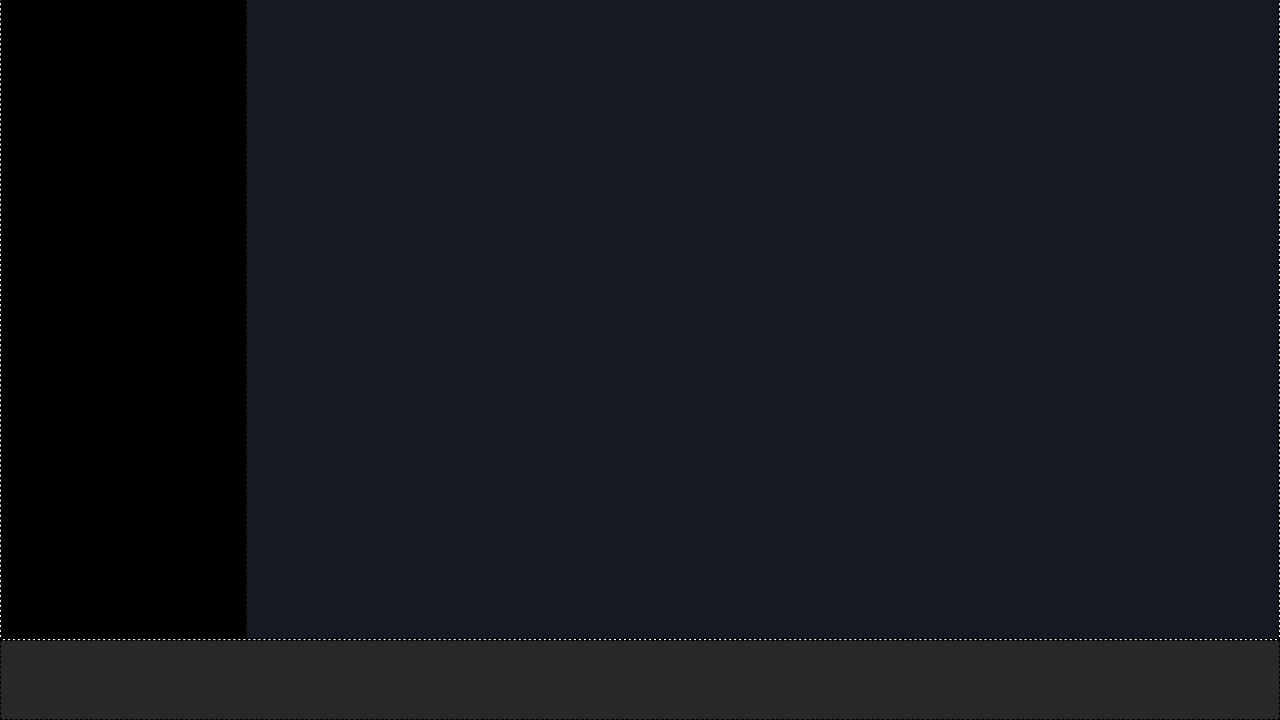
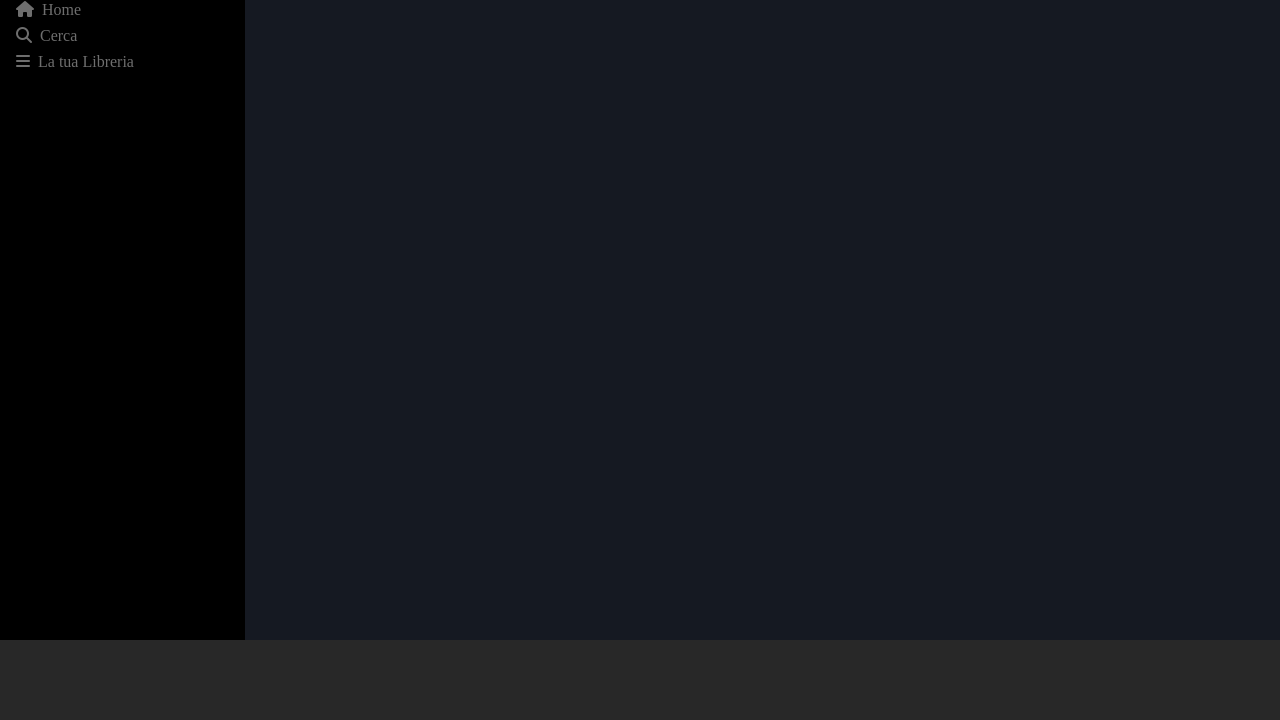
Before and after one commit to ManuelTrappolini/html-css-spotifyweb, a plain HTML site: page index.html in a window 1280 px wide. Shown: the part 80-800 px from the top of the page. Drawn offline with Linux system fonts and the light colour scheme.

Commit message:
update sidebar

```diff
--- a/assets/style.css
+++ b/assets/style.css
@@ -45,6 +45,14 @@ body{
 .d-none{
     display: none;
 }
+
+.list-unstyled{
+    list-style: none;
+}
+
+.color-white{
+    color: white;
+}
 /* #endregion utilities */
 
 /* #region d-flex */
@@ -63,7 +71,24 @@ body{
 .sidebar{
     width: 245px;
     background-color: black;
+    ul{
+        color: #6e6e6e;
+        margin-left: 1rem;
+        margin-top:1rem
+    }
+    i{
+        color: #6e6e6e;
+        padding-right: 0.5rem;
+    }
 
+    li{
+        padding-bottom: 0.5rem;
+
+    }
+
+    li:hover{
+        color: white;
+    }
 }
 
 .main-logo{
--- a/index.html
+++ b/index.html
@@ -4,16 +4,22 @@
 <head>
     <meta charset="UTF-8">
     <meta name="viewport" content="width=device-width, initial-scale=1.0">
+    <link rel="stylesheet" href="https://cdnjs.cloudflare.com/ajax/libs/font-awesome/6.6.0/css/all.min.css" integrity="sha512-Kc323vGBEqzTmouAECnVceyQqyqdsSiqLQISBL29aUW4U/M7pSPA/gEUZQqv1cwx4OnYxTxve5UMg5GT6L4JJg==" crossorigin="anonymous" referrerpolicy="no-referrer" />
     <link rel="stylesheet" href="./assets/style.css">
     <title>Spotify</title>
 </head>
 
-<body class="debug">
+<body class="">
     <!-- main -->
     <main class="top d-flex">
         <div class="sidebar">
             <img class="main-logo" src="./assets/img/logo.svg" alt="">
             <img class="small-logo d-none" src="./assets/img/logo-small.svg" alt="">
+            <ul class="list-unstyled">
+                <li><a href="#"><i class="fa-solid fa-house"></a></i>Home</li>
+                <li><a href="#"><i class="fa-solid fa-magnifying-glass"></i></a>Cerca</li>
+                <li><a href="#"><i class="fa-solid fa-bars"></i></a>La tua Libreria</li>
+            </ul>
         </div>
         <div class="content">
             <!-- Songs -->
```
